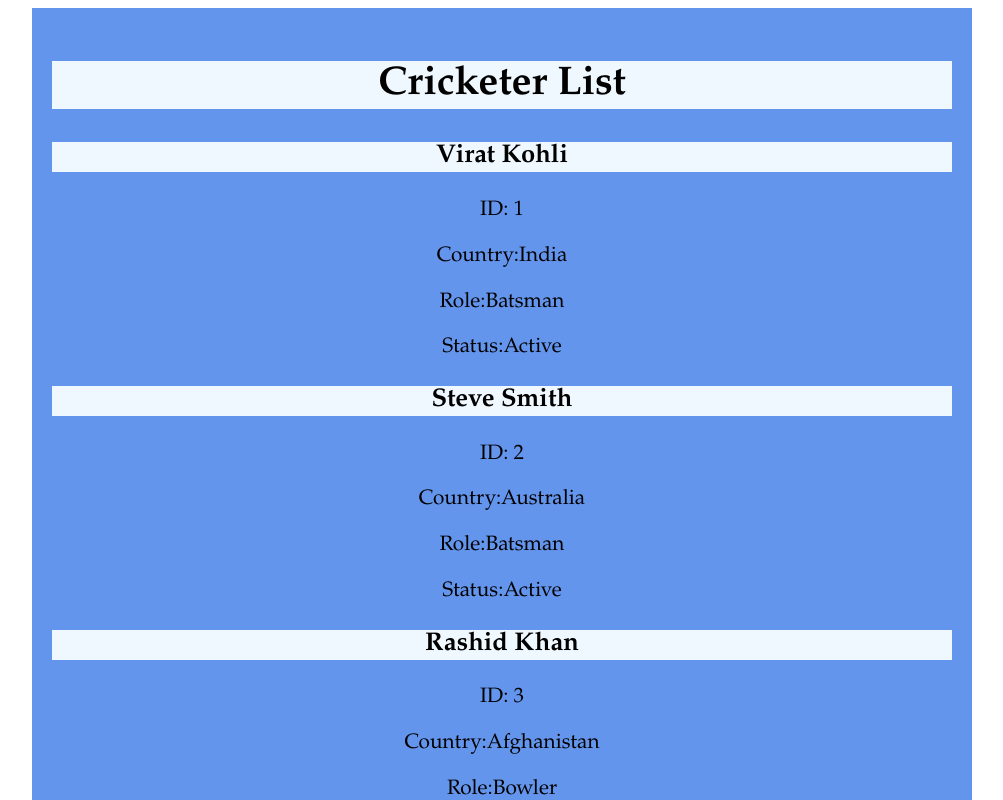
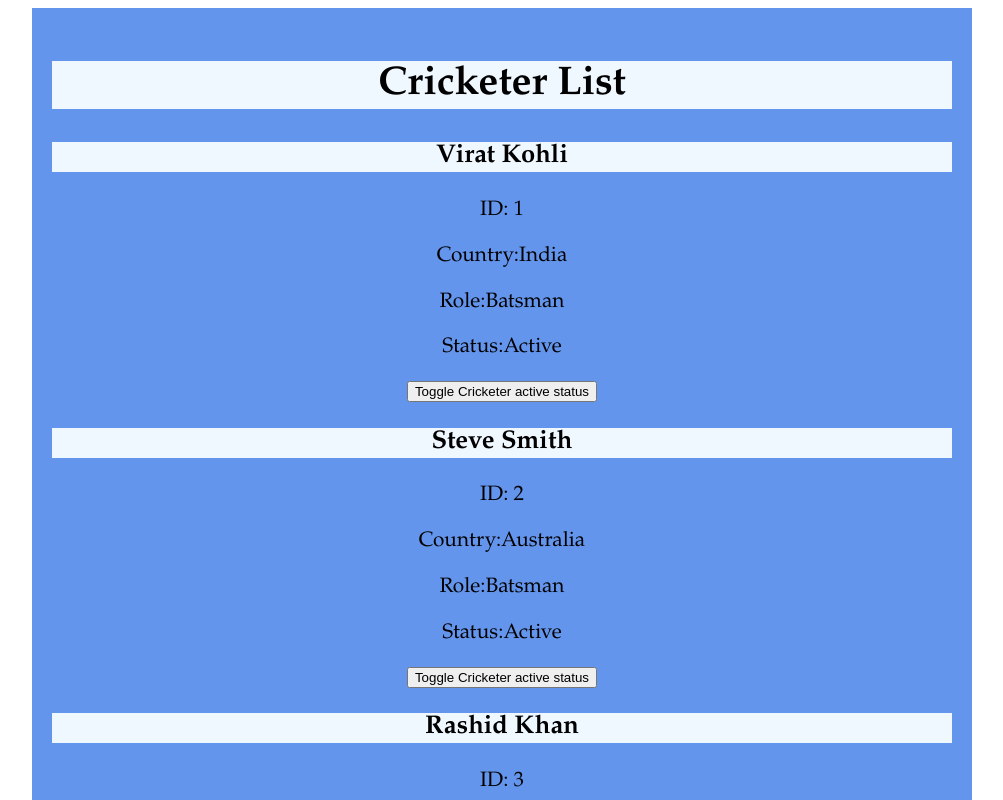
Before and after one commit to Sakshi2336/Sakshi_Patel_Learning_Angular, an Angular app: page / in a window 1280 px wide. Shown: the top 800 px of the page, without its empty margins (138-1141 px from the left). Built offline with nearby package versions, Linux system fonts and the light colour scheme.

Commit message:
Add button

```diff
--- a/src/app/app.component.html
+++ b/src/app/app.component.html
@@ -6,5 +6,10 @@
     <p>Country:{{ cricketer.country }}</p>
     <p>Role:{{ cricketer.role }}</p>
     <p>Status:{{ cricketer.isActive ? 'Active' : 'Retired' }}</p>
+
+    <!-- button to toggle admin status -->
+    <button (click)="toggleAdminStatus(cricketer)" class="toggle-button">
+      Toggle Cricketer active status
+    </button>
   </div>
 </div>
--- a/src/app/app.component.ts
+++ b/src/app/app.component.ts
@@ -14,11 +14,17 @@ export class AppComponent {
   title = 'Cricketer';
 
   cricketersList: Cricketer[] = [
-    { id: 1, firstName: 'Virat', lastName: 'Kohli', country: 'India', role: 'Batsman', isActive: true },
-    { id: 2, firstName: 'Steve', lastName: 'Smith', country: 'Australia', role: 'Batsman', isActive: true },
-    { id: 3, firstName: 'Rashid', lastName: 'Khan', country: 'Afghanistan', role: 'Bowler', isActive: true },
-    { id: 4, firstName: 'Ben', lastName: 'Stokes', country: 'England', role: 'All-Rounder', isActive: true },
-    { id: 5, firstName: 'Kane', lastName: 'Williamson', country: 'New Zealand', role: 'Batsman', isActive: false },
-    { id: 6, firstName: 'AB', lastName: 'de Villiers', country: 'South Africa', role: 'Batsman', isActive: false }
+    {id: 1, firstName: 'Virat', lastName: 'Kohli', country: 'India', role: 'Batsman', isActive: true},
+    {id: 2, firstName: 'Steve', lastName: 'Smith', country: 'Australia', role: 'Batsman', isActive: true},
+    {id: 3, firstName: 'Rashid', lastName: 'Khan', country: 'Afghanistan', role: 'Bowler', isActive: true},
+    {id: 4, firstName: 'Ben', lastName: 'Stokes', country: 'England', role: 'All-Rounder', isActive: true},
+    {id: 5, firstName: 'Kane', lastName: 'Williamson', country: 'New Zealand', role: 'Batsman', isActive: false},
+    {id: 6, firstName: 'AB', lastName: 'de Villiers', country: 'South Africa', role: 'Batsman', isActive: false}
   ]
+
+  //Function that gets called from our onclick. Takes in an
+  //arguement ofa variable called user, which is type User and returns void
+  toggleAdminStatus(user: Cricketer): void {
+    user.isActive = !user.isActive;
+  }
 }
```
